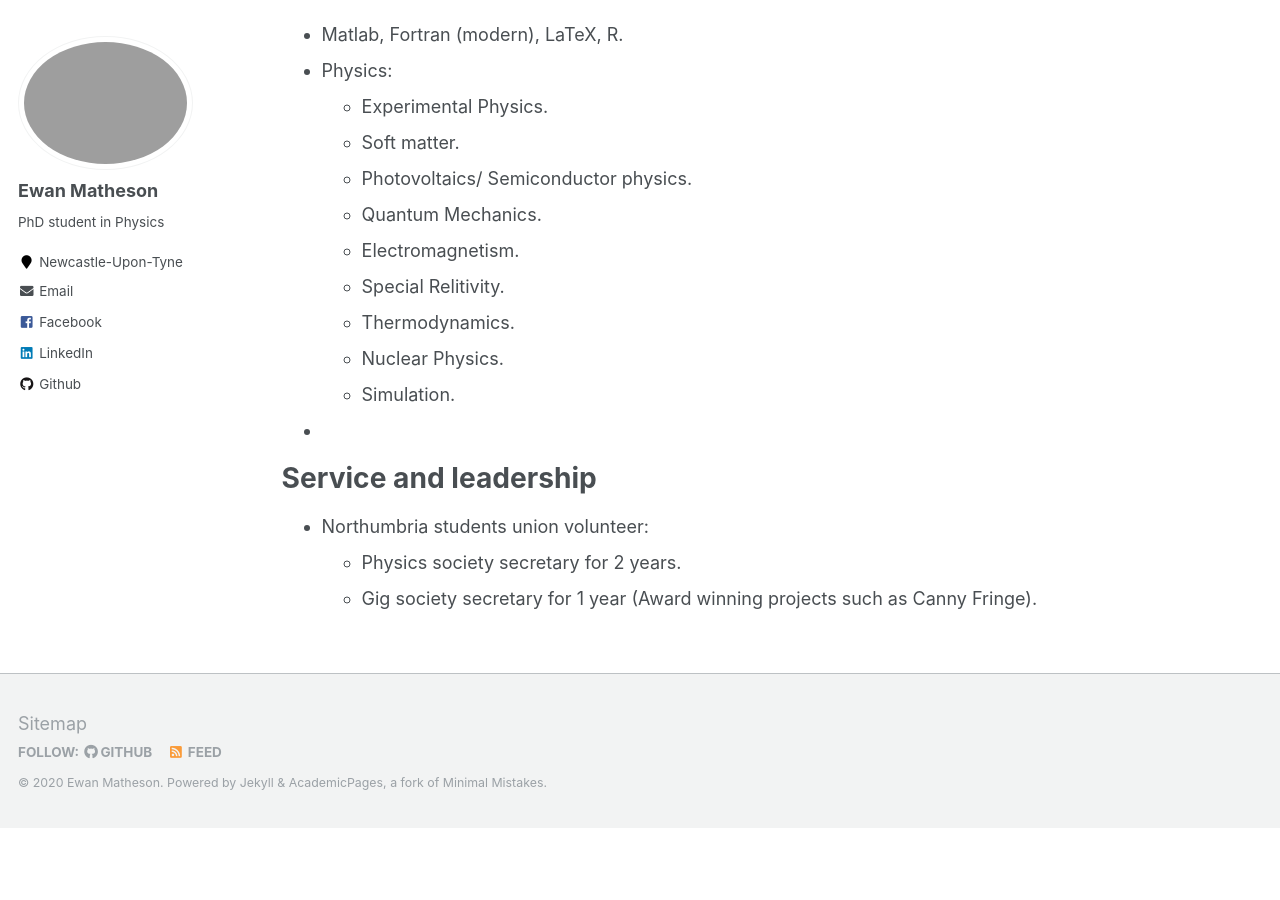
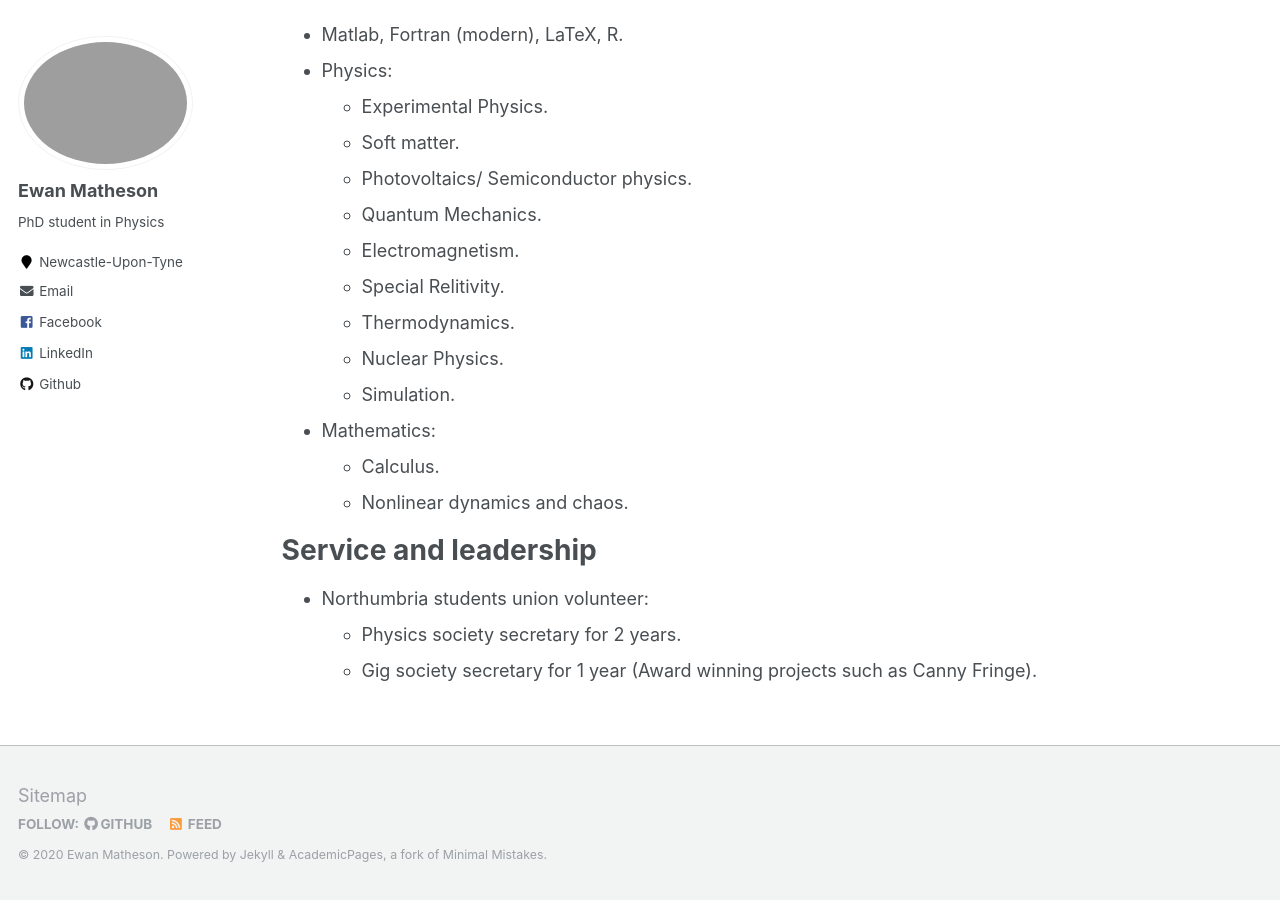
Before and after one commit to EwanMatheson/ewanmatheson.github.io, a Jekyll site: the page built from _pages/cv.md, in a window 1280 px wide and 900 px high, scrolled down 718 px. Built offline with Jekyll 4.4.1, drawn with Linux system fonts in a browser that asks for light colours; before the commit the page ends 1546 px from its top, so only the background shows below that.

Commit message:
Update cv.md

```diff
--- a/_pages/cv.md
+++ b/_pages/cv.md
@@ -38,7 +38,10 @@ Skills
   * Thermodynamics.
   * Nuclear Physics.
   * Simulation.
-*
+* Mathematics:
+  * Calculus.
+  * Nonlinear dynamics and chaos.
+
 
 Service and leadership
 ======
```
